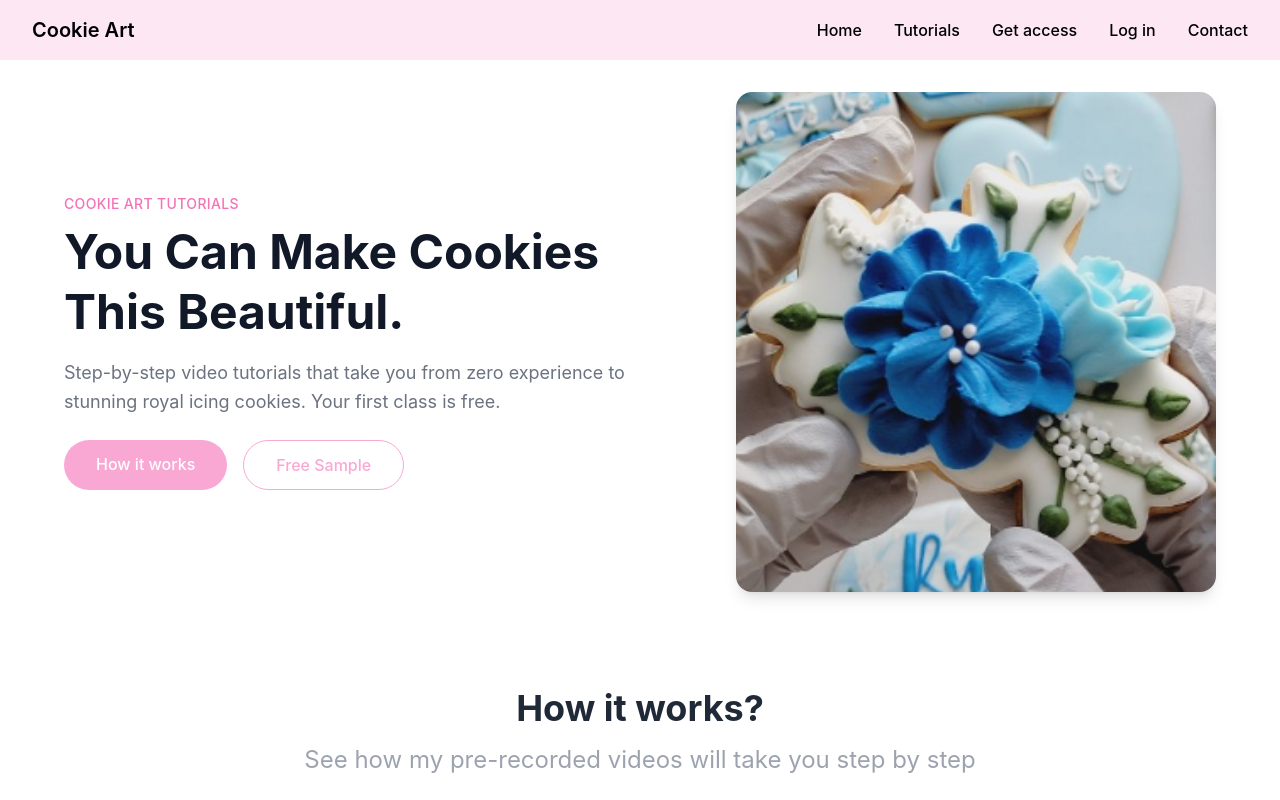
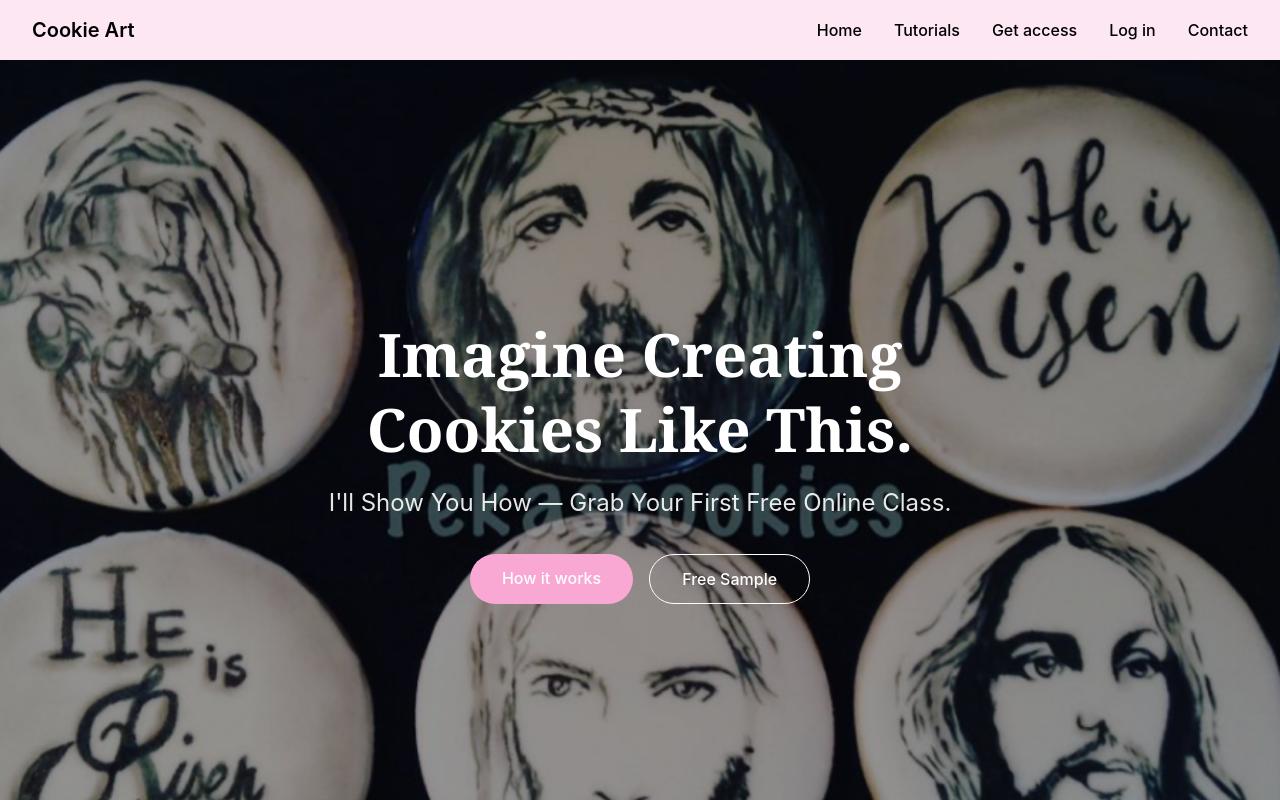
Before and after one commit to trujilloperla/pwp-perla-portafolio-part-1, a React app: page index.html in a window 1280 px wide. Shown: the top 800 px of the page. Built offline with nearby package versions, Linux system fonts and the light colour scheme.

Commit message:
redesign hero section with full-screen cookie background and zoom animation
Co-Authored-By: Claude Opus 4.6 <noreply@anthropic.com>

```diff
--- a/index.html
+++ b/index.html
@@ -69,42 +69,41 @@
 
 
 <!-- HERO SECTION -->
-<section class="w-full py-8 px-6">
-    <div class="flex md:flex-row flex-col gap-10 items-center max-w-6xl mx-auto">
+<section class="relative w-full min-h-screen flex items-center justify-center overflow-hidden">
+    <!-- Background image with slow zoom animation -->
+    <style>
+        @keyframes heroZoom {
+            0% { transform: scale(1); }
+            100% { transform: scale(1.15); }
+        }
+    </style>
+    <img
+        src="documentation/hero-cookies.png"
+        alt="Beautiful decorated cookies by Pekascookies"
+        class="absolute inset-0 w-full h-full object-cover"
+        style="animation: heroZoom 10s ease-in-out infinite alternate;"
+    />
+    <!-- Dark overlay for text readability -->
+    <div class="absolute inset-0 bg-black/40"></div>
 
-        <!-- Left: text -->
-        <div class="flex-1">
-            <p class="text-pink-400 font-medium text-sm uppercase tracking-wide mb-2">Cookie Art Tutorials</p>
-            <h1 class="text-3xl md:text-5xl font-bold text-gray-900 leading-tight mb-4">
-                You Can Make Cookies
-                <br>This Beautiful.
+    <!-- Text content on top -->
+    <div class="relative z-10 text-center px-6 max-w-3xl">
+        <h1 class="text-4xl md:text-6xl font-bold text-white leading-tight mb-4" style="font-family: 'Georgia', serif;">
+            Imagine Creating<br>Cookies Like This.
         </h1>
-            <p class="text-gray-500 text-lg leading-relaxed mb-6">
-                Step-by-step video tutorials that take you from zero experience
-                to stunning royal icing cookies. Your first class is free.
+        <p class="text-white/90 text-lg md:text-2xl leading-relaxed mb-8">
+            I'll Show You How — Grab Your First Free Online Class.
         </p>
-            <div class="flex flex-col sm:flex-row gap-4">
+        <div class="flex flex-col sm:flex-row gap-4 justify-center">
             <a href="howitworks/index.html"
                class="bg-pink-300 text-white rounded-full px-8 py-3 text-base font-medium hover:bg-pink-400 text-center">
                 How it works
             </a>
             <a href="sample/index.html"
-                   class="border border-pink-300 text-pink-300 rounded-full px-8 py-3 text-base font-medium hover:bg-pink-50 text-center">
+               class="border border-white text-white rounded-full px-8 py-3 text-base font-medium hover:bg-white/20 text-center">
                 Free Sample
             </a>
         </div>
-        </div>
-
-        <!-- Right: image -->
-        <div class="w-full md:w-5/12">
-            <img
-                src="documentation/blue-flower-royal-icing-cookie.png"
-                alt="Beautiful blue flower royal icing decorated cookie"
-                class="rounded-2xl w-full shadow-lg object-cover"
-                style="max-height: 500px;"
-            />
-        </div>
-
     </div>
 </section>
 <!--this is the section with the video -->
```
Also changed, not shown: documentation/hero-cookies.png (added). Lines whose indentation alone changed are shown as unchanged.
